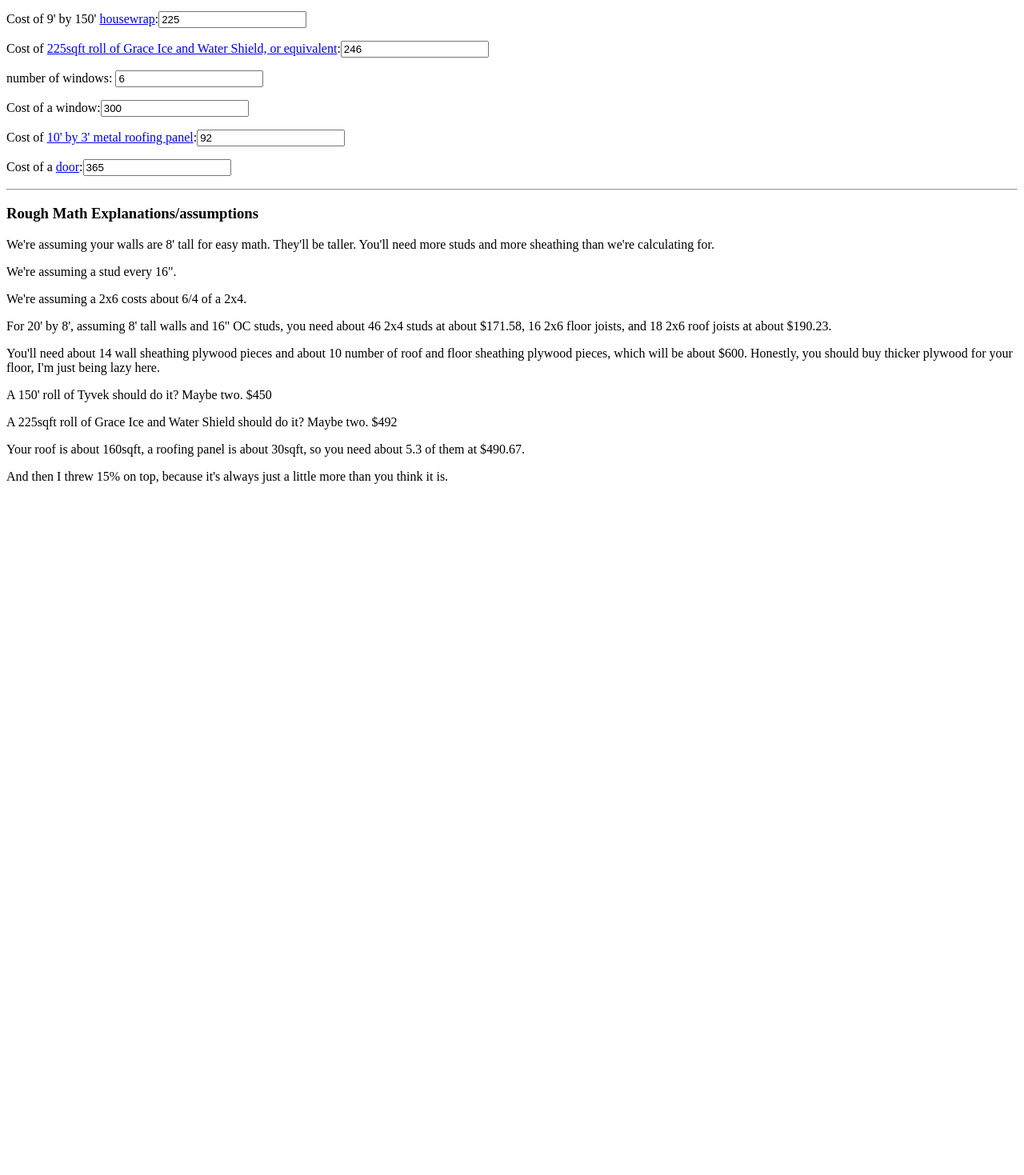
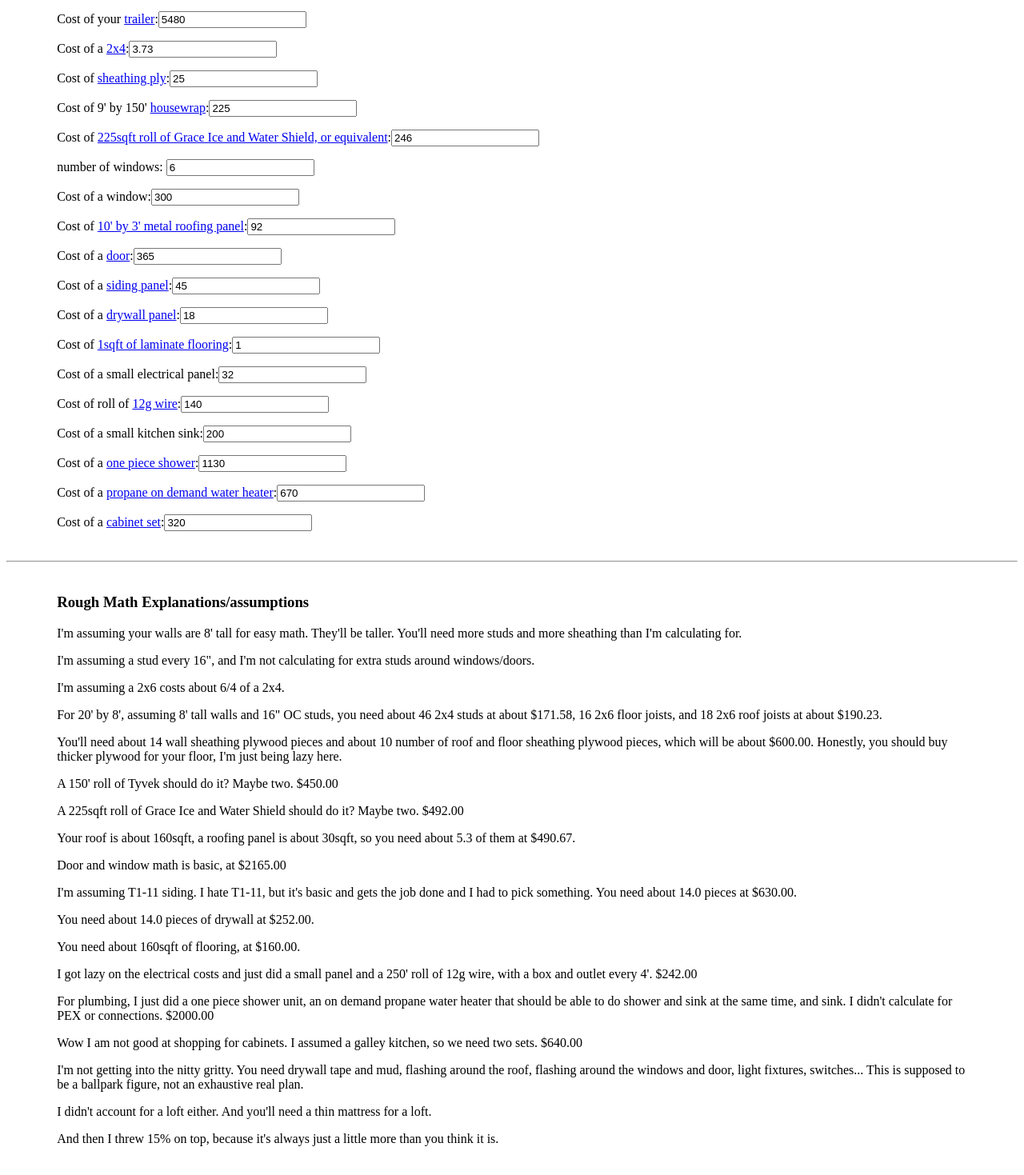
Before and after one commit to tonydiethelm/tinyhouseguesstimate, a SvelteKit app: page / in a window 1280 px wide. Shown: the part 528-1997 px from the top of the page at 80% size. Before the commit the page ends 1149 px from the top, so only its background shows below. Built offline with nearby package versions, Linux system fonts and the light colour scheme.

Commit message:
All the math is done, it's working, the context text is done too. I need to add in links for donations and an "ad" linking to donations.

```diff
--- a/src/routes/+page.svelte
+++ b/src/routes/+page.svelte
@@ -4,6 +4,8 @@ Mobile First! But there's no needed navigation here, this is SPA.
 Frankly, this isn't a mobile kind of thing, they'll need to open tabs for pricing.
 Still, run it down the middle, separate sections with pictures or horizontal rules?
 We want a running cost DIV floating on the upper right corner.
+
+
 
 */
 
@@ -19,26 +21,26 @@ We want a running cost DIV floating on the upper right corner.
     background-color: white;
 }
 
+div {
+    padding: 1% 5%;
+}
+
+
 </style>
 
 <script>
-/*
 
-square feet roof = length * 8
-total cost of roof barrier = cost of roof barrier * square feet roof/square feet roof barrier roll.
-total cost of roofing = cost of roofing piece * square feet roof/square feet roofing piece.
-total cost of siding = cost of siding piece * square feet siding/square feet siding piece
-
-*/
 
 //basic information
 $: totalCost = trailerCost + costOfStuds + costOfFloorJoists + costOfRoofJoists + sheathingPlyCost
-+ houseWrapCost + roofingUnderlaymentCost + roofingCost + doorUnitCost + windowsCost;
++ houseWrapCost + roofingUnderlaymentCost + roofingCost + doorUnitCost + windowsCost + sidingCost
++ drywallCost + flooringCost + electricalCost + plumbingCost + cabinetsCost;
 let length = 20;
 let width = 8;
 
 //trailer and framing costs
-let trailerCost = 4000;
+//assume 2x6 cost is just 6/4 of 2x4 cost
+let trailerCost = 5480;
 let twoByFourUnitCost = 3.73;
 $: twoByFourBFCost = twoByFourUnitCost/8;
 $: twoBySixBFCost = twoByFourBFCost*6/4;
@@ -57,6 +59,7 @@ $: numberOfRoofAndFloorSheathingPly = 2*(length /4);
 $: sheathingPlyCost = sheathingPlyUnitCost * (numberOfWallSheathingPly+numberOfRoofAndFloorSheathingPly);
 
 //housewrap
+//assume housewrap is 10' wide, just need to cover circumference.
 let houseWrapUnitCost = 225;
 let houseWrapCost;
 if(circumference < 150){
@@ -67,6 +70,7 @@ if(150 < circumference < 300){
 }
 
 //roofing
+//assume roofing panel is 10'x3', or 30sqft
 let graceIceWaterShieldUnitCost = 246;
 let roofingUnderlaymentCost;
 if(length*width < 225){
@@ -80,6 +84,7 @@ let roofingCost = length * width / 30 * roofingUnitCost;
 
 
 //windows + door
+//assume one door
 let numberOfWindows = 6;
 let windowUnitCost = 300;
 $: windowsCost = numberOfWindows * windowUnitCost;
@@ -87,18 +92,44 @@ let doorUnitCost = 365;
 
 
 //electrical
-
+//assume circumference x2 wiring length and an outlet every 4?
+let panelUnitCost = 32;
+let wire12gUnitCost = 140;
+let electricalOutletUnitCost = 4;
+let electricalBoxUnitCost = 1;
+$: electricalCost = panelUnitCost + wire12gUnitCost + (circumference/4)*(electricalOutletUnitCost +
+    electricalBoxUnitCost
+);
 
 //plumbing
+//sink
+//shower
+//water heater
+let sinkUnitCost = 200;
+let showerUnitCost = 1130;
+let waterheaterUnitCost = 670;
+$: plumbingCost = sinkUnitCost + showerUnitCost + waterheaterUnitCost;
 
 
 //drywall
+let drywallUnitCost = 18;
+$: drywallCost = circumference/4*drywallUnitCost;
+
+//flooring
+let flooringUnitCost = 1;
+$: flooringCost = (length*width)*flooringUnitCost;
+
+//cabinets
+//assume galley kitchen, 2 sets of cabinets.
+let cabinetUnitCost = 320;
+$: cabinetsCost = cabinetUnitCost*2;
+
+//siding
+//assume siding is 4x8 panel
+let sidingUnitCost = 45;
+$: sidingCost = circumference/4*sidingUnitCost;
 
 
-//flooring
-
-
-//cabinets
 
 
 </script>
@@ -147,13 +178,13 @@ Cost of drywall:
 
 <div id='intro'>
     <p>This is meant to be a cost guesstimator for a Tiny House.
-        Please fill in the text boxes below and we'll do napkin math as we go along.</p>
-    <p>Note! We're are NOT being precise here!
-        This is napkin math! We are making some fairly gross assumptions here.
+        Please fill in the text boxes below and I'll do napkin math as we go along.</p>
+    <p>Note! I'm NOT being precise here!
+        This is napkin math! I am making some fairly gross assumptions here.
         Still, it'll get you in the right ballpark.</p>
     <p>I am providing links to Home Depot to get costs for stuff.
         Don't take this as an endorsement of Home Depot. I just picked a big box store.
-        I highly recommend you go to someplace with kiln dried lumber.
+        I highly recommend you go to someplace with properly dried lumber.
         Big Box Store stuff is generally wet and will warp on you during your build, which is
         really frustrating. </p>
 </div>
@@ -171,16 +202,28 @@ Cost of drywall:
 <div id='stuffCostInputs'>
     <h3>Cost Inputs</h3>
     <p>These costs are vaguely accurate as of the middle of 2024.</p>
-    <p>Cost of your trailer:<input bind:value={trailerCost}></p>
-    <p>Cost of a <a href="https://www.homedepot.com/p/2-in-x-4-in-x-8-ft-Prime-Stud-058449/312528776">2x4</a>:<input bind:value={twoByFourUnitCost}></p>
-    <p>Cost of <a href="https://www.homedepot.com/p/15-32-in-x-4-ft-x-8-ft-Sheathing-Plywood-Actual-0-438-in-x-48-in-x-96-in-20159/206827282">sheathing ply</a>:<input bind:value={sheathingPlyUnitCost}></p>
-    <p>Cost of 9' by 150' <a href="https://www.homedepot.com/p/TYVEK-9-ft-x-150-ft-HomeWrap-Housewrap-1350-Sq-Ft-D15540826/308793219">housewrap</a>:<input bind:value={houseWrapUnitCost}></p>
-    <p>Cost of <a href="https://www.homedepot.com/p/GCP-Applied-Technologies-Grace-Ice-and-Water-Shield-36-in-x-75-ft-Roll-Self-Adhered-Roofing-Underlayment-225-sq-ft-5003002/202088840">225sqft roll of Grace Ice and Water Shield, or equivalent</a>:<input bind:value={graceIceWaterShieldUnitCost}></p>
+    <p>Cost of your <a target="_blank" rel="noopener noreferrer" href="https://www.ironeagletinyhousetrailers-mobile.com/pricing-dimensions">trailer</a>:<input bind:value={trailerCost}></p>
+    <p>Cost of a <a target="_blank" rel="noopener noreferrer" href="https://www.homedepot.com/p/2-in-x-4-in-x-8-ft-Prime-Stud-058449/312528776">2x4</a>:<input bind:value={twoByFourUnitCost}></p>
+    <p>Cost of <a target="_blank" rel="noopener noreferrer" href="https://www.homedepot.com/p/15-32-in-x-4-ft-x-8-ft-Sheathing-Plywood-Actual-0-438-in-x-48-in-x-96-in-20159/206827282">sheathing ply</a>:<input bind:value={sheathingPlyUnitCost}></p>
+    <p>Cost of 9' by 150' <a target="_blank" rel="noopener noreferrer" href="https://www.homedepot.com/p/TYVEK-9-ft-x-150-ft-HomeWrap-Housewrap-1350-Sq-Ft-D15540826/308793219">housewrap</a>:<input bind:value={houseWrapUnitCost}></p>
+    <p>Cost of <a target="_blank" rel="noopener noreferrer" href="https://www.homedepot.com/p/GCP-Applied-Technologies-Grace-Ice-and-Water-Shield-36-in-x-75-ft-Roll-Self-Adhered-Roofing-Underlayment-225-sq-ft-5003002/202088840">225sqft roll of Grace Ice and Water Shield, or equivalent</a>:<input bind:value={graceIceWaterShieldUnitCost}></p>
     <p>number of windows: <input bind:value={numberOfWindows}></p>
     <p>Cost of a window:<input bind:value={windowUnitCost}></p>
-    <p>Cost of <a href="https://www.homedepot.com/b/Building-Materials-Roofing-Roof-Panels-Metal-Roofing/10/N-5yc1vZapwhZ1z0sdg9">10' by 3' metal roofing panel</a>:<input bind:value={roofingUnitCost}></p>
-    <p>Cost of a <a href="https://www.homedepot.com/p/JELD-WEN-32-in-x-80-in-9-Lite-Primed-Steel-Prehung-Left-Hand-Inswing-Entry-Door-with-Brickmould-735641/202036412">door</a>:<input bind:value={doorUnitCost}></p>
+    <p>Cost of <a target="_blank" rel="noopener noreferrer" href="https://www.homedepot.com/b/Building-Materials-Roofing-Roof-Panels-Metal-Roofing/10/N-5yc1vZapwhZ1z0sdg9">10' by 3' metal roofing panel</a>:<input bind:value={roofingUnitCost}></p>
+    <p>Cost of a <a  target="_blank" rel="noopener noreferrer" href="https://www.homedepot.com/p/JELD-WEN-32-in-x-80-in-9-Lite-Primed-Steel-Prehung-Left-Hand-Inswing-Entry-Door-with-Brickmould-735641/202036412">door</a>:<input bind:value={doorUnitCost}></p>
+    <p>Cost of a <a  target="_blank" rel="noopener noreferrer" href="https://www.homedepot.com/p/Plytanium-Plywood-Siding-Panel-T1-11-8-IN-OC-Nominal-19-32-in-x-4-ft-x-8-ft-Actual-0-563-in-x-48-in-x-96-in-113699/100000016">siding panel</a>:<input bind:value={sidingUnitCost}></p>
+    <p>Cost of a <a  target="_blank" rel="noopener noreferrer" href="https://www.homedepot.com/p/USG-Sheetrock-Brand-1-2-in-x-4-ft-x-8-ft-UltraLight-Drywall-14113411708/202530243">drywall panel</a>:<input bind:value={drywallUnitCost}></p>
+    <p>Cost of <a  target="_blank" rel="noopener noreferrer" href="https://www.homedepot.com/p/TrafficMaster-Jessamine-Oak-7-mm-T-x-7-5-in-W-Laminate-Wood-Flooring-26-8-sqft-case-TM1/320125355">1sqft of laminate flooring</a>:<input bind:value={flooringUnitCost}></p>
+    <p>Cost of a small electrical panel:<input bind:value={panelUnitCost}></p>
+    <p>Cost of roll of <a  target="_blank" rel="noopener noreferrer" href="https://www.homedepot.com/p/Southwire-250-ft-12-2-Solid-Romex-SIMpull-CU-NM-B-W-G-Wire-28828269/202019375">12g wire</a>:<input bind:value={wire12gUnitCost}></p>
+    <p>Cost of a small kitchen sink:<input bind:value={sinkUnitCost}></p>
+    <p>Cost of a <a  target="_blank" rel="noopener noreferrer" href="https://www.homedepot.com/p/Aquatic-Everyday-Smooth-Tile-36-in-x-36-in-x-76-in-1-Piece-Shower-Stall-with-Center-Drain-in-White-1363STC-WHHD/207038649">one piece shower</a>:<input bind:value={showerUnitCost}></p>
+    <p>Cost of a <a  target="_blank" rel="noopener noreferrer" href="https://www.homedepot.com/p/Rinnai-Value-Series-Outdoor-5-6-GPM-Residential-120-000-BTU-Propane-Gas-Tankless-Water-Heater-V53DeP/307268986">propane on demand water heater</a>:<input bind:value={waterheaterUnitCost}></p>
+    <p>Cost of a <a  target="_blank" rel="noopener noreferrer" href="https://www.ikea.com/us/en/p/knoxhult-base-cabinet-with-doors-and-drawer-white-00372260/">cabinet set</a>:<input bind:value={cabinetUnitCost}></p>
 
+    <!--
+    <p>Cost of a <a  target="_blank" rel="noopener noreferrer" href="h">12g wire</a>:<input bind:value={}></p>
+    -->
 
 
 
@@ -191,28 +234,55 @@ Cost of drywall:
 
 <div id='explanations'>
     <h3>Rough Math Explanations/assumptions</h3>
-    <p>We're assuming your walls are 8' tall for easy math. They'll be taller.
-        You'll need more studs and more sheathing than we're calculating for.
+    <p>I'm assuming your walls are 8' tall for easy math. They'll be taller.
+        You'll need more studs and more sheathing than I'm calculating for.
     </p>
-    <p>We're assuming a stud every 16".</p>
-    <p>We're assuming a 2x6 costs about 6/4 of a 2x4.</p>
+    <p>I'm assuming a stud every 16", and I'm not calculating for extra studs around windows/doors.</p>
+    <p>I'm assuming a 2x6 costs about 6/4 of a 2x4.</p>
 
     <p>For {length}' by {width}', assuming 8' tall walls and 16" OC studs, you need about
     {numberOfStuds} 2x4 studs at about ${costOfStuds}, {numberOfFloorJoists} 2x6 floor joists, and
-    {numberOfRoofJoists} 2x6 roof joists at about ${costOfFloorJoists+costOfRoofJoists}. </p>
+    {numberOfRoofJoists} 2x6 roof joists at about ${(costOfFloorJoists+costOfRoofJoists).toFixed(2)}. </p>
 
     <p>You'll need about {numberOfWallSheathingPly} wall sheathing plywood pieces and about
         {numberOfRoofAndFloorSheathingPly} number of roof and floor sheathing plywood pieces,
-    which will be about ${sheathingPlyCost}. Honestly, you should buy thicker plywood for your floor,
+    which will be about ${sheathingPlyCost.toFixed(2)}. Honestly, you should buy thicker plywood for your floor,
     I'm just being lazy here. </p>
 
-    <p>A 150' roll of Tyvek should do it? Maybe two. ${houseWrapCost}</p>
+    <p>A 150' roll of Tyvek should do it? Maybe two. ${houseWrapCost.toFixed(2)}</p>
 
-    <p>A 225sqft roll of Grace Ice and Water Shield should do it? Maybe two. ${roofingUnderlaymentCost}</p>
+    <p>A 225sqft roll of Grace Ice and Water Shield should do it? Maybe two. ${roofingUnderlaymentCost.toFixed(2)}</p>
 
     <p>Your roof is about {length*width}sqft, a roofing panel is about 30sqft, so you need about
     {(length*width/30).toFixed(1)} of them at ${roofingCost.toFixed(2)}.</p>
 
+    <p>Door and window math is basic, at ${(doorUnitCost+windowsCost).toFixed(2)}</p>
+
+    <p>I'm assuming T1-11 siding. I hate T1-11, but it's basic and gets the job done and I had to
+        pick something. You need about {(circumference/4).toFixed(1)} pieces at ${sidingCost.toFixed(2)}.
+    </p>
+
+    <p>You need about {(circumference/4).toFixed(1)} pieces of drywall at ${drywallCost.toFixed(2)}.</p>
+
+    <p>You need about {length*width}sqft of flooring, at ${flooringCost.toFixed(2)}.</p>
+
+    <p>I got lazy on the electrical costs and just did a small panel and a 250' roll of 12g wire,
+        with a box and outlet every 4'. ${electricalCost.toFixed(2)} </p>
+
+    <p>For plumbing, I just did a one piece shower unit, an on demand propane water heater that should be
+        able to do shower and sink at the same time, and sink. I didn't calculate for PEX or connections.
+        ${plumbingCost.toFixed(2)}
+    </p>
+
+    <p>Wow I am not good at shopping for cabinets. I assumed a galley kitchen, so we need two sets.
+        ${cabinetsCost.toFixed(2)}
+    </p>
+
+    <p>I'm not getting into the nitty gritty. You need drywall tape and mud, flashing around the
+        roof, flashing around the windows and door, light fixtures, switches... This is supposed to
+        be a ballpark figure, not an exhaustive real plan. </p>
+
+    <p>I didn't account for a loft either. And you'll need a thin mattress for a loft. </p>
     <p>And then I threw 15% on top, because it's always just a little more than you think it is.</p>
 
 </div>
```
